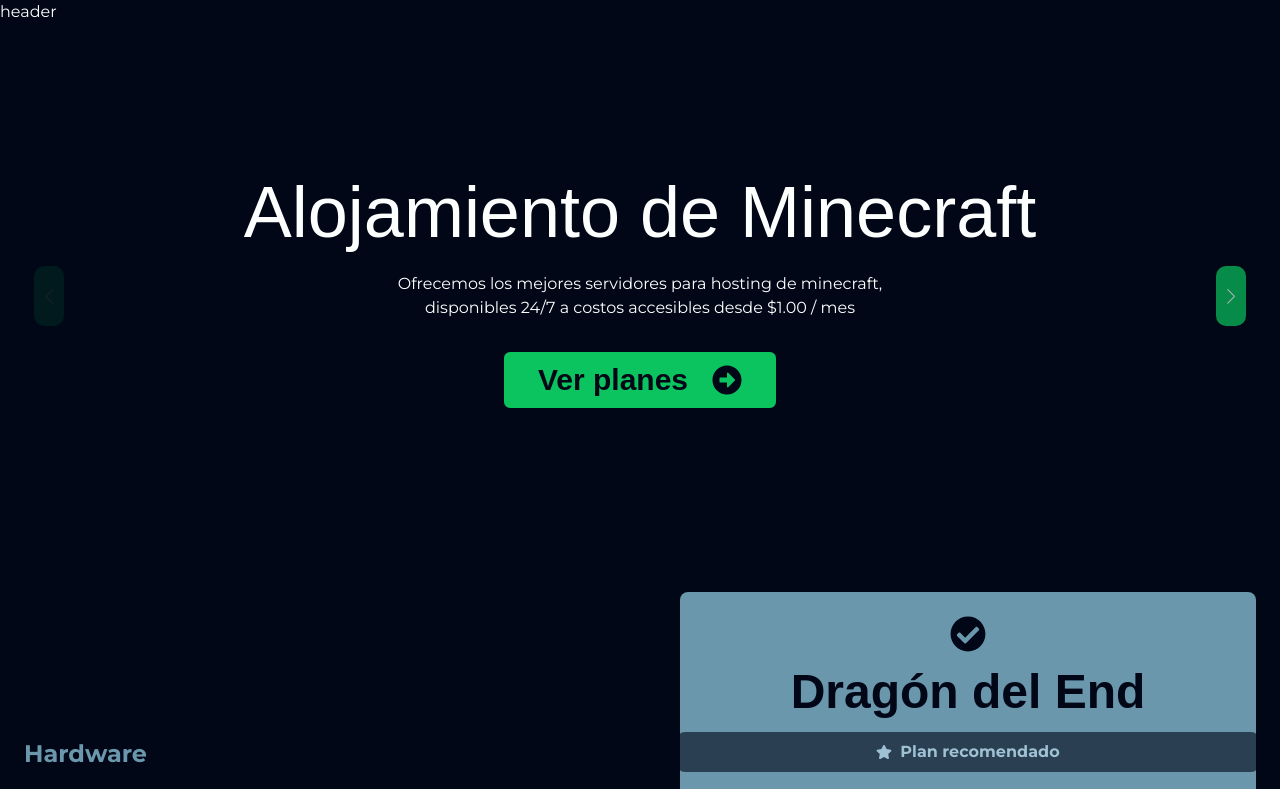
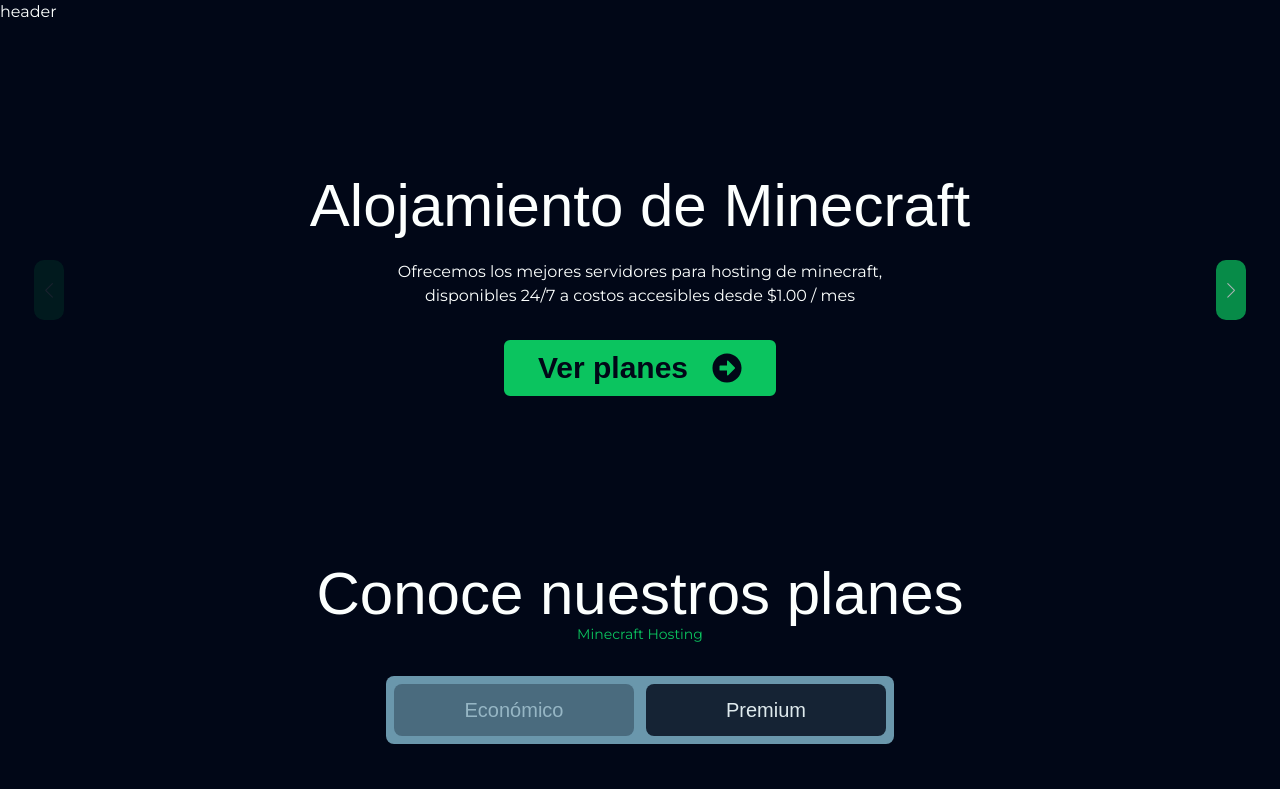
Before and after one commit to darideveloper/blixerhost, a Next.js app: page / in a window 1280 px wide. Shown: the top 789 px of the page. Built offline with nearby package versions, Linux system fonts and the light colour scheme; a web font is replaced by a local one.

Commit message:
feat (MinecraftScale): tabs buttons

```diff
--- a/components/layout/MinecraftScale.jsx
+++ b/components/layout/MinecraftScale.jsx
@@ -12,26 +12,31 @@
 import Subtitle from "@/components/ui/Subtitle"
 import List from "@/components/ui/List"
 import ButtonLink from "@/components/ui/ButtonLink"
+import Tabs from "@/components/ui/Tabs"
+import Title from "@/components/ui/Title"
 
 
 export default function MinecraftScale() {
 
-  // App state
-  const [selectedPlan, setSelectedPlan] = useState("Económico")
 
   // Use info from minecraftPlans to create a list of recommended plans
-  const recomendedPlans = {
-    "Económico": {
+  const recomendedPlans = [
+    {
+      title: "Económico",
       ...minecraftPlans.find(plan => plan.name === "Dragón del End"),
       description: "Nuestra línea de hardware estándar es la opción perfecta para un servidor vanilla de 5 a 10 jugadores.",
       priceDetails: "Perfecto para un servidor vanilla",
     },
-    "Premium": {
+    {
+      title: "Premium",
       ...minecraftPlans.find(plan => plan.name === "Esmeralda"),
       description: "Nuestra línea de hardware extrema es la opción perfecta para una red de servidores con 40 jugadores o más.",
       priceDetails: "Perfecto para una comunidad grande",
     }
-  }
+  ]
+
+  // App state
+  const [selectedPlan, setSelectedPlan] = useState(recomendedPlans[0])
 
 
   return (
@@ -42,6 +47,37 @@
         my-6
       `}
     >
+
+      <Title
+        className={`
+          text-center
+        `}
+      >
+        Conoce nuestros planes
+      </Title>
+
+      <p
+        className={`
+          text-sm
+          text-center
+          text-green-dark
+        `}
+      >
+        Minecraft Hosting
+      </p>
+
+      {/* plans tabs */}
+      <Tabs
+        tabs={recomendedPlans}
+        selectedTab={selectedPlan}
+        setSelectedTab={setSelectedPlan}
+        className={`
+          my-8
+        `}
+      />
+
+
+      {/* Plan info */}
       <article
         className={`
           container
@@ -86,7 +122,7 @@
               font-bold
             `}
           >
-            {recomendedPlans[selectedPlan].name}
+            {selectedPlan.name}
           </Subtitle>
 
           <p
@@ -103,7 +139,7 @@
               font-bold
               py-2
               gap-2
-              opacity-60
+              opacity-50
             `}
           >
             <FaStar />
@@ -118,7 +154,7 @@
               my-4
             `}
           >
-            {recomendedPlans[selectedPlan].price} €
+            {selectedPlan.price} €
           </p>
 
           <p
@@ -127,11 +163,11 @@
               font-bold
             `}
           >
-            {recomendedPlans[selectedPlan].priceDetails}
+            {selectedPlan.priceDetails}
           </p>
 
           <List
-            items={recomendedPlans[selectedPlan].hardwere.slice(3, 6)}
+            items={selectedPlan.hardwere.slice(3, 6)}
             icon={<FaBolt className="text-blue-dark text-2xl" />}
             className={`
               w-10/12
@@ -141,7 +177,7 @@
           />
 
           <ButtonLink
-            href={`/minecraft#${recomendedPlans[selectedPlan].name.toLowerCase().replaceAll(" ", "-")}`}
+            href={`/minecraft#${selectedPlan.name.toLowerCase().replaceAll(" ", "-")}`}
             className={`
               w-full
               rounded-t-none
@@ -182,11 +218,11 @@
               my-4
             `}
           >
-            {recomendedPlans[selectedPlan].description}
+            {selectedPlan.description}
           </p>
 
           <List
-            items={recomendedPlans[selectedPlan].hardwere.slice(0, 3)}
+            items={selectedPlan.hardwere.slice(0, 3)}
             icon={<FaBolt className="text-blue-medium text-2xl" />}
           />
 
--- a/components/ui/List.jsx
+++ b/components/ui/List.jsx
@@ -6,8 +6,6 @@
  * @returns {JSX.Element} List component
  */
 export default function List({ items, className, icon }) {
-
-  console.log({items})
 
   return (
     <ul
--- /dev/null
+++ b/components/ui/Tabs.jsx
@@ -0,0 +1,66 @@
+import { fontTitle } from "@/libs/fonts"
+
+/**
+ * Tabs buttons
+ *
+ * @param {object} props - Component props
+ * @param {object} props.tabs - tabs data
+ * @param {string} props.tabs.title - tab name / visible text
+ * @returns
+ */
+export default function Tabs({ tabs, selectedTab, setSelectedTab, className }) {
+  return (
+    <div
+      className={`
+        tabs-container
+        flex
+        items-center
+        justify-center
+        ${className}
+      `}
+    >
+      <div
+        className={`
+          tabs
+          bg-blue-medium
+          flex
+          flex-col sm:flex-row
+          gap-3
+          align-center
+          justify-center
+          rounded-lg
+          p-2
+        `}
+      >
+        {tabs.map((tab, index) => {
+
+          const isActive = selectedTab.title === tab.title
+
+          return (
+            <button
+              key={index}
+              onClick={() => setSelectedTab(tab)}
+              className={`
+                tab
+                w-60
+                py-3
+                text-xl
+                rounded-lg
+                duration-300
+                ${isActive ? "opacity-30" : "opacity-80"}
+                bg-blue-dark ${!isActive && "hover:bg-green-dark"}
+                text-white ${!isActive && "text-blue-dark"}
+                ${isActive && "cursor-default"}
+                ${fontTitle.className}
+              `}
+            >
+              {tab.title}
+            </button>
+          )
+        })}
+
+      </div>
+    </div>
+  )
+
+}
--- a/components/ui/Title.jsx
+++ b/components/ui/Title.jsx
@@ -13,7 +13,7 @@
 
   const classes = `
     title
-    text-5xl sm:text-7xl
+    text-4xl sm:text-6xl
     ${fontTitle.className}
     ${className}
   `
```
